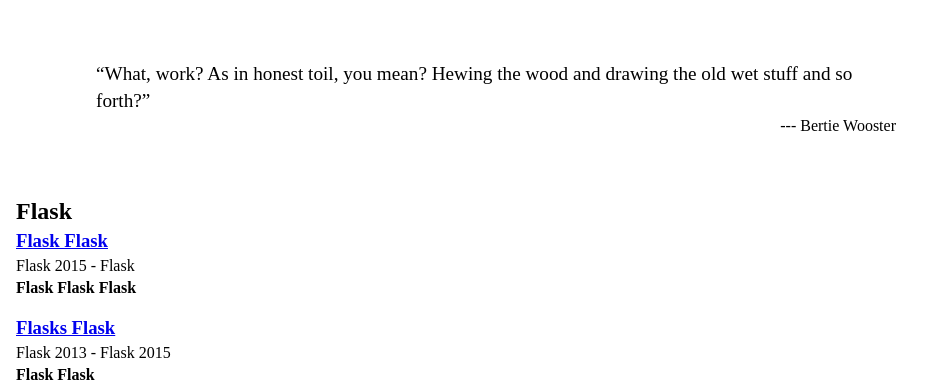
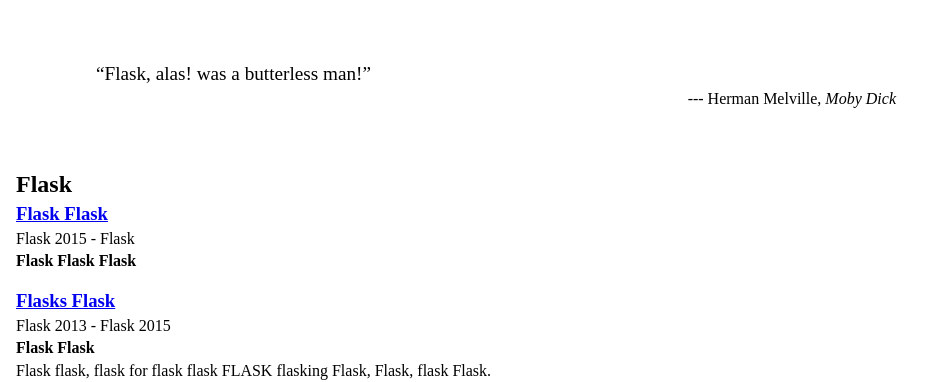
Before and after one commit to mouse-reeve/portfolio-2, a Flask app: page /resume in a window 1280 px wide. Shown: the part 757-1139 px from the top of the page, without its empty margins (0-944 px from the left). Run offline with Flask 2, Linux system fonts and the light colour scheme; some libraries are stand-ins or nearby versions.

Commit message:
Switch Betrum for Ishmael

```diff
--- a/templates/resume.html
+++ b/templates/resume.html
@@ -2,8 +2,8 @@
 {% block body %}
 
 <p>
-    <q>What, work? As in honest toil, you mean? Hewing the wood and drawing the old wet stuff and so forth?</q>
-    <span class="caption">--- Bertie Wooster</span>
+    <q>Flask, alas! was a butterless man!</q>
+    <span class="caption">--- Herman Melville, <em>Moby Dick</em></span>
 </p>
 
 <div class="resume" data-replace-word="flask" id="resume">
```
